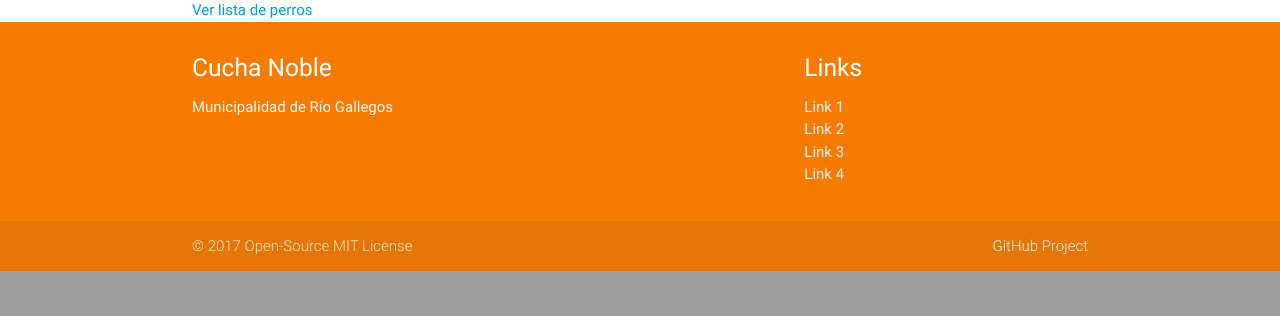
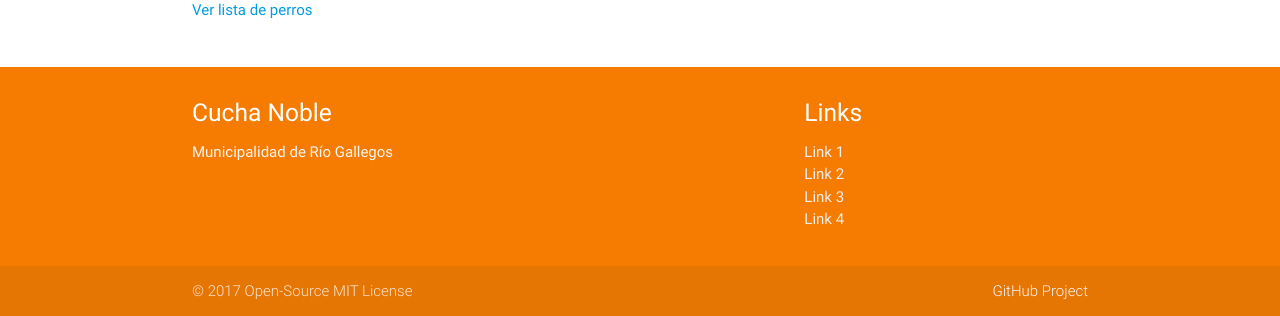
Before and after one commit to FacundoAlvarado9/cuchanoble-backend, a Django app: page / in a window 1280 px wide. Shown: the part 545-861 px from the top of the page. Before the commit the page ends 816 px from the top, so only its background shows below. Run offline with Django 3.2, Linux system fonts and the light colour scheme; some libraries are stand-ins or nearby versions.

```diff
--- a/templates/base.html
+++ b/templates/base.html
@@ -43,7 +43,7 @@
 	</body>
 
 
-	<footer class="page-footer orange darken-2">
+	<footer class="page-footer orange darken-2" style="margin-top: 3em;">
           <div class="container">
             <div class="row">
               <div class="col l6 s12">
```
